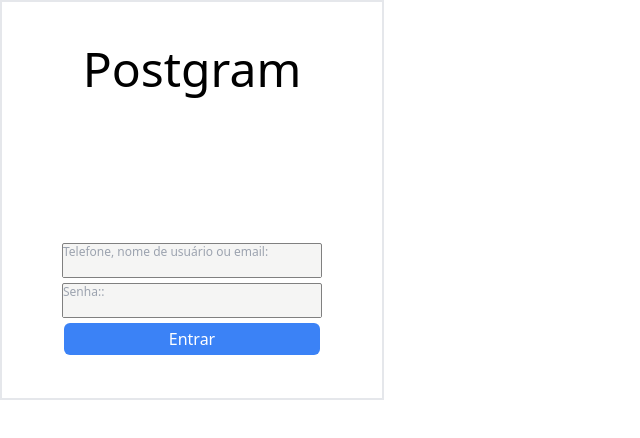
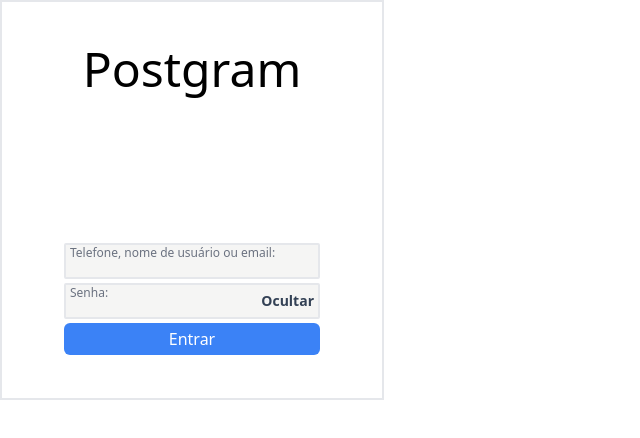
Before and after one commit to joaovicsa/instagram-project, a React (Vite) app in the folder instagram-alike/: page / in a window 1280 px wide. Shown: the top 438 px of the page, without its empty margins (0-640 px from the left). Built offline with nearby package versions, Linux system fonts and the light colour scheme.

Commit message:
styled: upgrade to input component styles

```diff
--- a/instagram-alike/src/components/input.tsx
+++ b/instagram-alike/src/components/input.tsx
@@ -9,8 +9,10 @@ export const Input = ({ description, type }: InputProps): JSX.Element => {
   return (
     <>
       {type === 'text' ? (
-        <div id="input" className="flex flex-wrap w-full">
-          <p className="w-full h-4 text-xs text-gray-400">{description}</p>
+        <div
+          id="input"
+          className="flex flex-wrap w-64 h-9 border-2 rounded-sm bg-stone-100">
+          <p className="w-full h-4 text-xs text-gray-500 pl-1">{description}:</p>
           <input
             className="w-full h-4 bg-stone-100"
             type="text"
@@ -19,8 +21,9 @@ export const Input = ({ description, type }: InputProps): JSX.Element => {
           />
         </div>
       ) : (
-        <div id="input" className="flex flex-wrap w-full">
-          <p className="w-full h-4 text-xs text-gray-400">{description}:</p>
+        <div id="input" className="flex w-64 h-9 border-2 rounded-sm bg-stone-100">
+          <div className="flex flex-wrap ">
+            <p className="w-full h-4 text-xs text-gray-500 pl-1">{description}:</p>
             <input
               className="w-full h-4 bg-stone-100"
               type="password"
@@ -28,6 +31,12 @@ export const Input = ({ description, type }: InputProps): JSX.Element => {
               id="userpassword"
             />
           </div>
+          <div className="w-fit">
+            <button type="submit" className="h-full mx-1 text-slate-700 text-sm">
+              <strong>Ocultar</strong>
+            </button>
+          </div>
+        </div>
       )}
     </>
   )
--- a/instagram-alike/src/index.css
+++ b/instagram-alike/src/index.css
@@ -3,13 +3,3 @@
 @tailwind base;
 @tailwind components;
 @tailwind utilities;
-
-#input {
-  width: 260px;
-  height: 35px;
-  border: solid;
-  border-width: 1px;
-  border-color: grey;
-  border-radius: 2px;
-  background-color: rgb(245 245 244);
-}
--- a/instagram-alike/src/templates/login.tsx
+++ b/instagram-alike/src/templates/login.tsx
@@ -10,8 +10,8 @@ function Login() {
       </div>
       <section className="container">
         <div className="container h-20 flex flex-wrap justify-center">
-          <Input description="Telefone, nome de usuário ou email:" type="text" />
-          <Input description="Senha:" type="password" />
+          <Input description="Telefone, nome de usuário ou email" type="text" />
+          <Input description="Senha" type="password" />
         </div>
         <div className="container flex flex-wrap justify-center">
           <button className="bg-blue-500 w-64 rounded-md h-8 text-white" type="submit">
```
Lines whose indentation alone changed are shown as unchanged.
